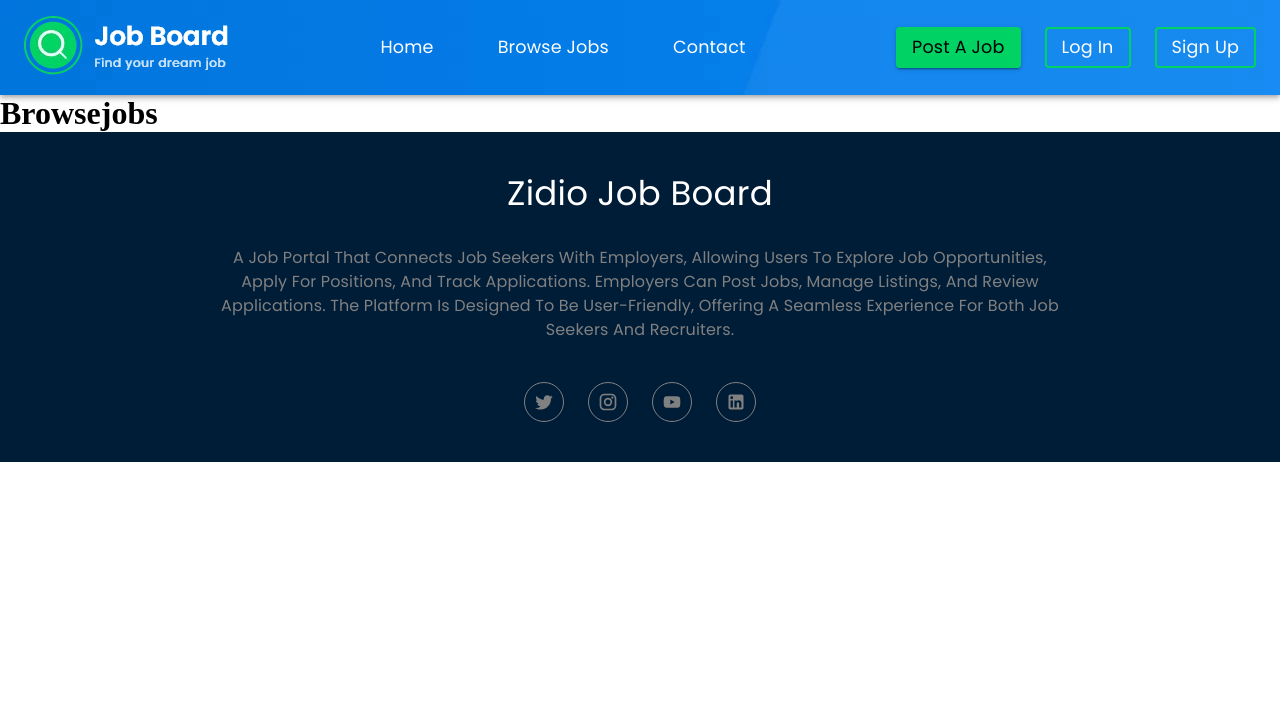
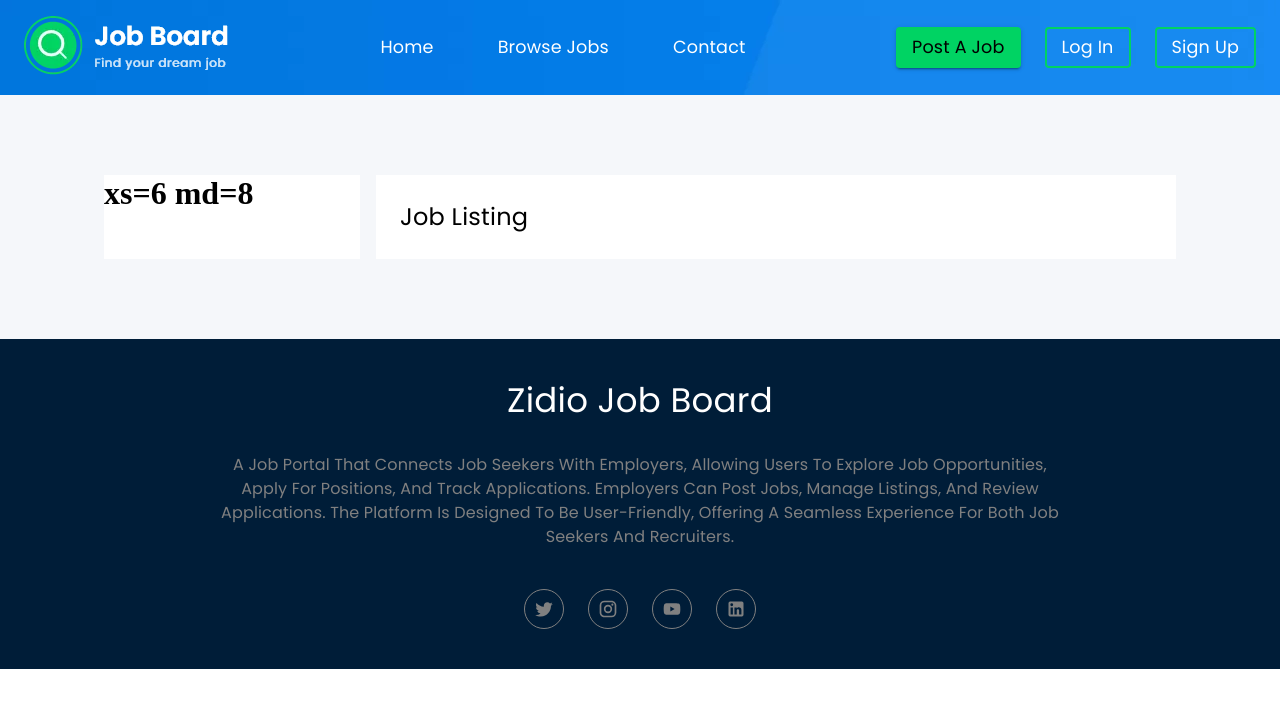
Before and after one commit to Talha12Shiekh/Job-Portal, a React (Vite) app: page /browsejobs in a window 1280 px wide. Shown: the top 708 px of the page. Built offline with nearby package versions, Linux system fonts and the light colour scheme.

Commit message:
Pending Browse Jobs Screen

```diff
--- a/Components/Footer.jsx
+++ b/Components/Footer.jsx
@@ -3,6 +3,7 @@ import React, { useState } from "react";
 import { FOOTER_BG, SOCIAL_LINKS } from "../Constants";
 import CustomTypography from "./CustomTypography";
 import useResponsivness from "../Hooks/useResponsivness";
+import ScreenWrapper from "./ScreenWrapper";
 
 const SingleIcon = ({ Icon, link, key }) => {
   const [bg, setbg] = useState(false);
@@ -12,7 +13,12 @@ const SingleIcon = ({ Icon, link, key }) => {
       onMouseLeave={() => setbg(false)}
       onMouseOver={() => setbg(true)}
     >
-      <Button key={key} href={link} target="_blank" sx={{ width: "100%", height: "100%" }}>
+      <Button
+        key={key}
+        href={link}
+        target="_blank"
+        sx={{ width: "100%", height: "100%" }}
+      >
         <Icon bg={bg} />
       </Button>
     </Box>
@@ -20,22 +26,21 @@ const SingleIcon = ({ Icon, link, key }) => {
 };
 
 const Footer = () => {
-    const checkingDownSM = useResponsivness("down","sm");
+  const checkingDownSM = useResponsivness("down", "sm");
 
   return (
-    <Box width="100%" bgcolor={FOOTER_BG}>
-      <Container
-        maxWidth="lg"
+    <ScreenWrapper
+      bgcolor={FOOTER_BG}
       sx={{
         px: checkingDownSM ? 5 : 10,
         display: "flex",
         justifyContent: "center",
         flexDirection: "column",
         alignItems: "center",
-          py:5,
+        py: 5,
       }}
     >
-        <Typography mb={4} variant={"h4"} className="poppins" color="white">
+      <Typography mb={4} textAlign="center" variant={"h4"} className="poppins" color="white">
         Zidio Job Board
       </Typography>
       <Container maxWidth={"md"}>
@@ -59,8 +64,7 @@ const Footer = () => {
           return <SingleIcon key={key} Icon={Icon} link={link} />;
         })}
       </Container>
-      </Container>
-    </Box>
+    </ScreenWrapper>
   );
 };
 
--- a/Components/JobSearchSection.jsx
+++ b/Components/JobSearchSection.jsx
@@ -14,6 +14,7 @@ import React, { useState } from "react";
 import CustomTypography from "./CustomTypography";
 import { COUNTRIES, GREEN_COLOR, searches } from "../Constants";
 import useResponsivness from "../Hooks/useResponsivness";
+import ScreenWrapper from "./ScreenWrapper";
 
 const JobSearchSection = () => {
   const matches = useResponsivness("down", "lg");
@@ -31,7 +32,7 @@ const JobSearchSection = () => {
   }
 
   return (
-    <Container maxWidth="lg" sx={{ p: matchesSM ? 2 : 10 }}>
+    <ScreenWrapper maxWidth="lg" bgcolor="" sx={{ p: matchesSM ? 2 : 10 }}>
       <Grid container spacing={3}>
         <Grid size={{ lg: 4, md: 4, xs: 12 }}>
           <TextField
@@ -81,7 +82,7 @@ const JobSearchSection = () => {
           })}
         </Box>
       </Box>
-    </Container>
+    </ScreenWrapper>
   );
 };
 
--- /dev/null
+++ b/Components/ScreenWrapper.jsx
@@ -0,0 +1,14 @@
+import { Box, Container } from "@mui/material";
+import React from "react";
+
+const ScreenWrapper = ({ children,bgcolor,sx, ...rest }) => {
+  return (
+    <Box width="100%" bgcolor={bgcolor} sx={sx}>
+      <Container maxWidth="lg" component="main" {...rest}>
+        {children}
+      </Container>
+    </Box>
+  );
+};
+
+export default ScreenWrapper;
--- /dev/null
+++ b/Screens/BrowseJobsScreen.jsx
@@ -0,0 +1,34 @@
+import React, { useState } from "react";
+import { GREY_COLOR } from "../Constants";
+import { Box, Container, FormControl, Grid2 as Grid, InputLabel, MenuItem, Select } from "@mui/material";
+import ScreenWrapper from "../Components/ScreenWrapper";
+import CustomTypography from "../Components/CustomTypography";
+
+const BrowseJobsScreen = () => {
+    const [jobtype, setjobtype] = useState('');
+
+    function handleChange(e){
+        setjobtype(e.target.value)
+    }
+
+  return (
+    <ScreenWrapper bgcolor={GREY_COLOR} sx={{ p: 10 }}>
+      <Grid container spacing={2}>
+        <Grid sx={{ bgcolor: "white" }} size={{ lg: 3 }}>
+          <h1>xs=6 md=8</h1>
+        </Grid>
+        <Grid sx={{ bgcolor: "white", p: 3}} size={{ lg: 9 }}>
+          <Box>
+            <CustomTypography
+              text="Job Listing"
+              color="black"
+              fontSize="1.5rem"
+            />
+          </Box>
+        </Grid>
+      </Grid>
+    </ScreenWrapper>
+  );
+};
+
+export default BrowseJobsScreen;
--- a/Screens/Categories.jsx
+++ b/Screens/Categories.jsx
@@ -3,12 +3,12 @@ import React from "react";
 import { CATEGORIES, GREY_COLOR } from "../Constants";
 import useResponsivness from "../Hooks/useResponsivness";
 import CategoryBox from "../Components/CategoryBox";
+import ScreenWrapper from "../Components/ScreenWrapper";
 
 const Categories = () => {
   const matches = useResponsivness("down", "sm");
   return (
-    <Box width="100%" bgcolor={GREY_COLOR}>
-      <Container maxWidth="lg" sx={{ px: matches ? 2 : 10,pt:8,pb:2 }}>
+    <ScreenWrapper bgcolor={GREY_COLOR} sx={{ px: matches ? 2 : 10,pt:8,pb:2 }}>
         <Typography mb={8} variant={matches ? "h5" : "h4"} className="poppins">
           Popular Categories
         </Typography>
@@ -24,8 +24,7 @@ const Categories = () => {
             <CategoryBox category={category} seats={seats} key={seats} />
           ))}
         </Grid>
-      </Container>
-    </Box>
+    </ScreenWrapper>
   );
 };
 
--- a/Screens/Jobs.jsx
+++ b/Screens/Jobs.jsx
@@ -4,6 +4,7 @@ import { GREEN_COLOR, GREY_COLOR, JOBS } from "../Constants";
 import useResponsivness from "../Hooks/useResponsivness";
 import CustomTypography from "../Components/CustomTypography";
 import SingleJobCard from "../Components/SingleJobCard";
+import ScreenWrapper from "../Components/ScreenWrapper";
 
 const Jobs = () => {
   const [bgfilled, setbgfilled] = useState(true);
@@ -11,8 +12,7 @@ const Jobs = () => {
 
   const handleBgChange = () => setbgfilled((p) => !p);
   return (
-    <Box py={5} width="100%" bgcolor={GREY_COLOR}>
-      <Container maxWidth="lg">
+    <ScreenWrapper bgcolor={GREY_COLOR} sx={{py:5}}>
         <Box display="flex" justifyContent="space-between" alignItems="center">
           <Typography variant={matches ? "h5" : "h4"} className="poppins">
             Job Listing
@@ -61,8 +61,7 @@ const Jobs = () => {
           }
           return <SingleJobCard key={key} {...jobobject} />;
         })}
-      </Container>
-    </Box>
+    </ScreenWrapper>
   );
 };
 
--- a/src/main.jsx
+++ b/src/main.jsx
@@ -10,6 +10,7 @@ import JobSearchSection from "../Components/JobSearchSection";
 import JobOrExpert from "../Components/JobOrExpert";
 import Categories from "../Screens/Categories";
 import JobDetailsScreen from "../Screens/JobDetailsScreen.jsx";
+import BrowseJobsScreen from "../Screens/BrowseJobsScreen.jsx";
 
 const router = createBrowserRouter([
   {
@@ -34,7 +35,7 @@ const router = createBrowserRouter([
       },
       {
         path: "browsejobs",
-        element: <h1>Browsejobs</h1>,
+        element: <BrowseJobsScreen/>,
       },
       {
         path: "contacts",
@@ -43,7 +44,7 @@ const router = createBrowserRouter([
       {
         path: "jobdetailsscreen",
         element: <JobDetailsScreen/>,
-      },
+      }
     ],
   },
 ]);
```
Lines whose indentation alone changed are shown as unchanged.
